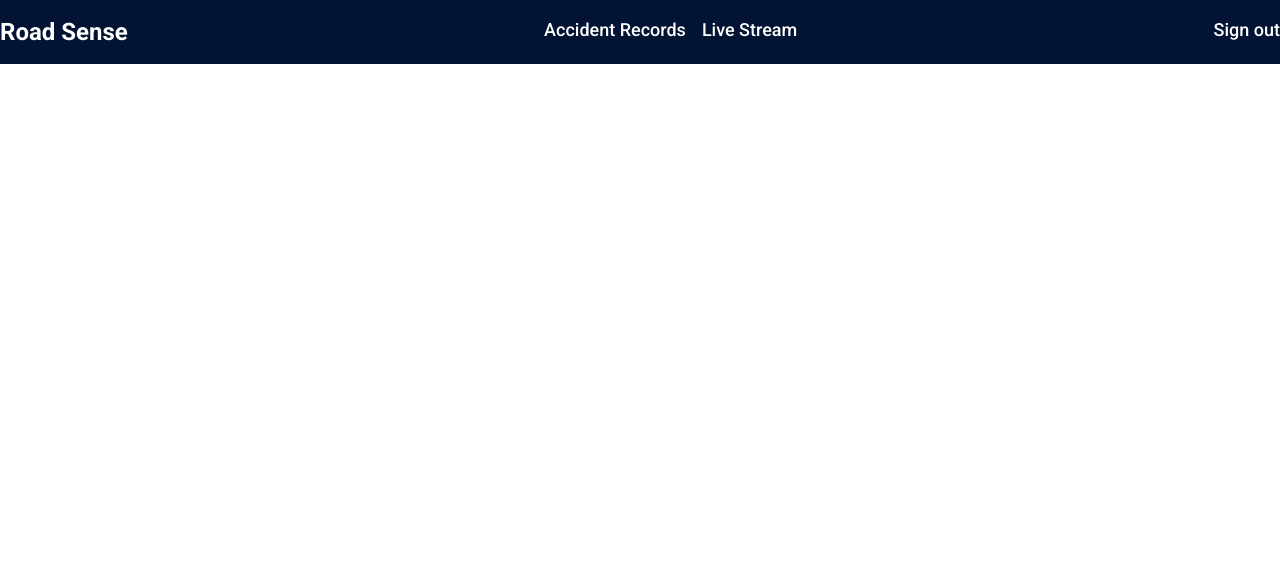
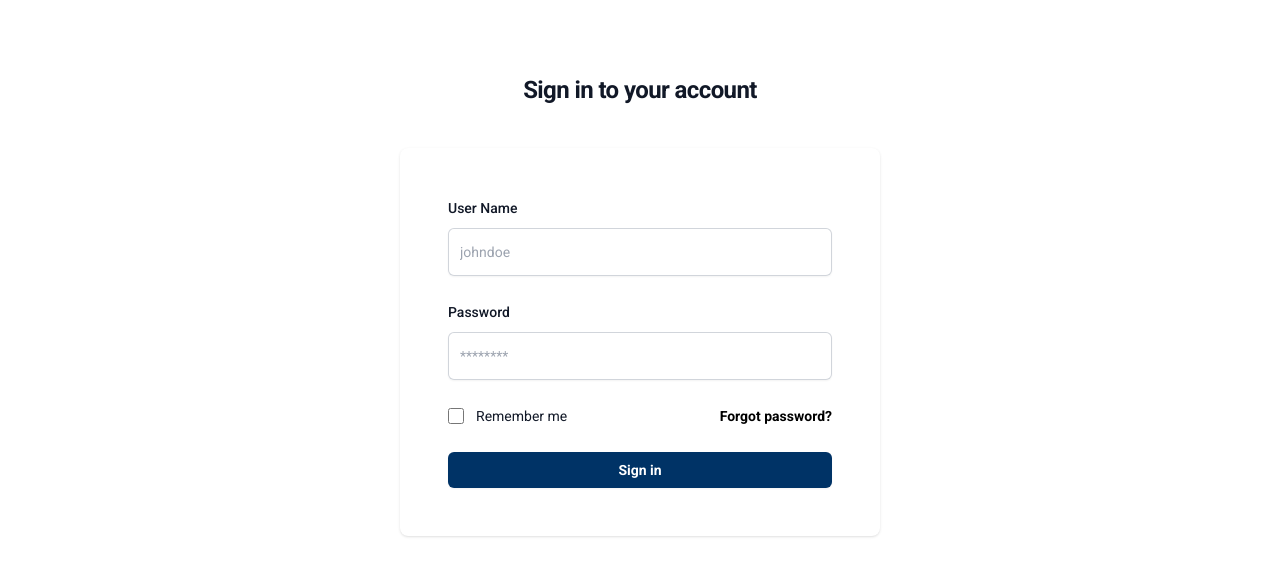
Before and after one commit to Awais-019/road-sense, a Nuxt app: page /signin in a window 1280 px wide. Shown: the top 576 px of the page. Built offline with nearby package versions, Linux system fonts and the light colour scheme; no server answers.

Commit message:
Added signin

```diff
--- a/components/AppHeader.vue
+++ b/components/AppHeader.vue
@@ -1,4 +1,13 @@
-<script lang="ts" setup></script>
+<script lang="ts" setup>
+  import useUserStore from "~/stores/user";
+
+  const userStore = useUserStore();
+
+  function handleSignOut() {
+    userStore.signOut();
+    navigateTo("/signin");
+  }
+</script>
 
 <template>
   <header class="bg-secondary text-white font-medium text-lg">
@@ -15,7 +24,7 @@
             <nuxt-link to="/live">Live Stream</nuxt-link>
           </li>
           <li class="ml-auto">
-            <button>Sign out</button>
+            <button @click="handleSignOut">Sign out</button>
           </li>
         </ul>
       </nav>
--- a/nuxt.config.ts
+++ b/nuxt.config.ts
@@ -2,6 +2,12 @@
 export default defineNuxtConfig({
   devtools: { enabled: true },
   css: ["~/assets/css/main.css"],
+  modules: ["@pinia/nuxt", "@pinia-plugin-persistedstate/nuxt"],
+  runtimeConfig: {
+    public: {
+      baseURL: process.env.BASE_URL,
+    },
+  },
   postcss: {
     plugins: {
       tailwindcss: {},
--- a/package.json
+++ b/package.json
@@ -17,5 +17,11 @@
     "tailwindcss": "^3.3.6",
     "vue": "^3.3.12",
     "vue-router": "^4.2.5"
+  },
+  "dependencies": {
+    "@pinia-plugin-persistedstate/nuxt": "^1.2.0",
+    "@pinia/nuxt": "^0.5.1",
+    "pinia": "^2.1.7",
+    "pinia-plugin-persistedstate": "^3.2.1"
   }
 }
--- a/pages/index.vue
+++ b/pages/index.vue
@@ -1,4 +1,8 @@
-<script lang="ts" setup></script>
+<script lang="ts" setup>
+  definePageMeta({
+    middleware: ["auth"],
+  });
+</script>
 
 <template>
   <div>
--- a/pages/live.vue
+++ b/pages/live.vue
@@ -1,4 +1,8 @@
-<script lang="ts" setup></script>
+<script lang="ts" setup>
+  definePageMeta({
+    middleware: ["auth"],
+  });
+</script>
 
 <template>
   <div class="flex items-center justify-center mt-8">
--- /dev/null
+++ b/pages/signin.vue
@@ -0,0 +1,113 @@
+<script lang="ts" setup>
+  import useUserStore from "~/stores/user";
+
+  definePageMeta({
+    layout: false,
+    middleware: ["signin"],
+  });
+
+  const username = ref("");
+  const password = ref("");
+
+  const { signin } = useUserStore();
+
+  async function handleSubmit() {
+    const { error } = await signin(username.value, password.value);
+    if (!error.value) {
+      navigateTo("/");
+    } else {
+      alert(error.value.message);
+    }
+  }
+</script>
+
+<template>
+  <div
+    class="flex min-h-full flex-1 flex-col justify-center py-12 sm:px-6 lg:px-8"
+  >
+    <div class="sm:mx-auto sm:w-full sm:max-w-md">
+      <h2
+        class="mt-6 text-center text-2xl font-bold leading-9 tracking-tight text-gray-900"
+      >
+        Sign in to your account
+      </h2>
+    </div>
+
+    <div class="mt-10 sm:mx-auto sm:w-full sm:max-w-[480px]">
+      <div class="bg-white px-6 py-12 shadow sm:rounded-lg sm:px-12">
+        <form class="space-y-6" @submit.prevent="handleSubmit">
+          <div>
+            <label
+              for="username"
+              class="block text-sm font-medium leading-6 text-gray-900"
+              >User Name</label
+            >
+            <div class="mt-2">
+              <input
+                id="username"
+                name="username"
+                type="username"
+                autocomplete="off"
+                required
+                class="block w-full rounded-md border-0 p-3 text-gray-900 shadow-sm ring-1 ring-inset ring-gray-300 placeholder:text-gray-400 focus:ring-2 focus:ring-inset focus:ring-indigo-600 sm:text-sm sm:leading-6"
+                placeholder="johndoe"
+                v-model="username"
+              />
+            </div>
+          </div>
+
+          <div>
+            <label
+              for="password"
+              class="block text-sm font-medium leading-6 text-gray-900"
+              >Password</label
+            >
+            <div class="mt-2">
+              <input
+                id="password"
+                name="password"
+                type="password"
+                autocomplete="current-password"
+                required
+                class="block w-full p-3 rounded-md border-0 text-gray-900 shadow-sm ring-1 ring-inset ring-gray-300 placeholder:text-gray-400 focus:ring-2 focus:ring-inset focus:ring-indigo-600 sm:text-sm sm:leading-6"
+                placeholder="********"
+                v-model="password"
+              />
+            </div>
+          </div>
+
+          <div class="flex items-center justify-between">
+            <div class="flex items-center">
+              <input
+                id="remember-me"
+                name="remember-me"
+                type="checkbox"
+                class="h-4 w-4 rounded border-gray-300 text-dark_gunmetal focus:ring-dark_gunmetal"
+              />
+              <label
+                for="remember-me"
+                class="ml-3 block text-sm leading-6 text-gray-900"
+                >Remember me</label
+              >
+            </div>
+
+            <div class="text-sm leading-6">
+              <a href="#" class="font-semibold text-dark_gunmetal"
+                >Forgot password?</a
+              >
+            </div>
+          </div>
+
+          <div>
+            <button
+              type="submit"
+              class="flex w-full justify-center rounded-md bg-primary px-3 py-1.5 text-sm font-semibold leading-6 text-white shadow-sm"
+            >
+              Sign in
+            </button>
+          </div>
+        </form>
+      </div>
+    </div>
+  </div>
+</template>
--- /dev/null
+++ b/stores/user.ts
@@ -0,0 +1,47 @@
+export default defineStore(
+  "user",
+  () => {
+    const accessToken = ref("");
+    const refreshToken = ref("");
+
+    const { baseURL } = useRuntimeConfig().public;
+
+    async function signin(username: string, password: string) {
+      const { data, error } = await useFetch<{
+        access: string;
+        refresh: string;
+      }>("/api/token/", {
+        method: "POST",
+        body: {
+          username,
+          password,
+        },
+        baseURL,
+      });
+      if (data.value) {
+        accessToken.value = data.value.access;
+        refreshToken.value = data.value.refresh;
+        console.log(accessToken.value);
+      }
+      return { data, error };
+    }
+
+    function signOut() {
+      accessToken.value = "";
+      refreshToken.value = "";
+    }
+
+    const isSignedIn = computed(() => accessToken.value !== "");
+
+    return {
+      accessToken,
+      refreshToken,
+      isSignedIn,
+      signin,
+      signOut,
+    };
+  },
+  {
+    persist: true,
+  }
+);
```
Also changed, not shown: middleware/auth.ts (added, +9 -0 lines), middleware/signin.ts (added, +9 -0 lines).
